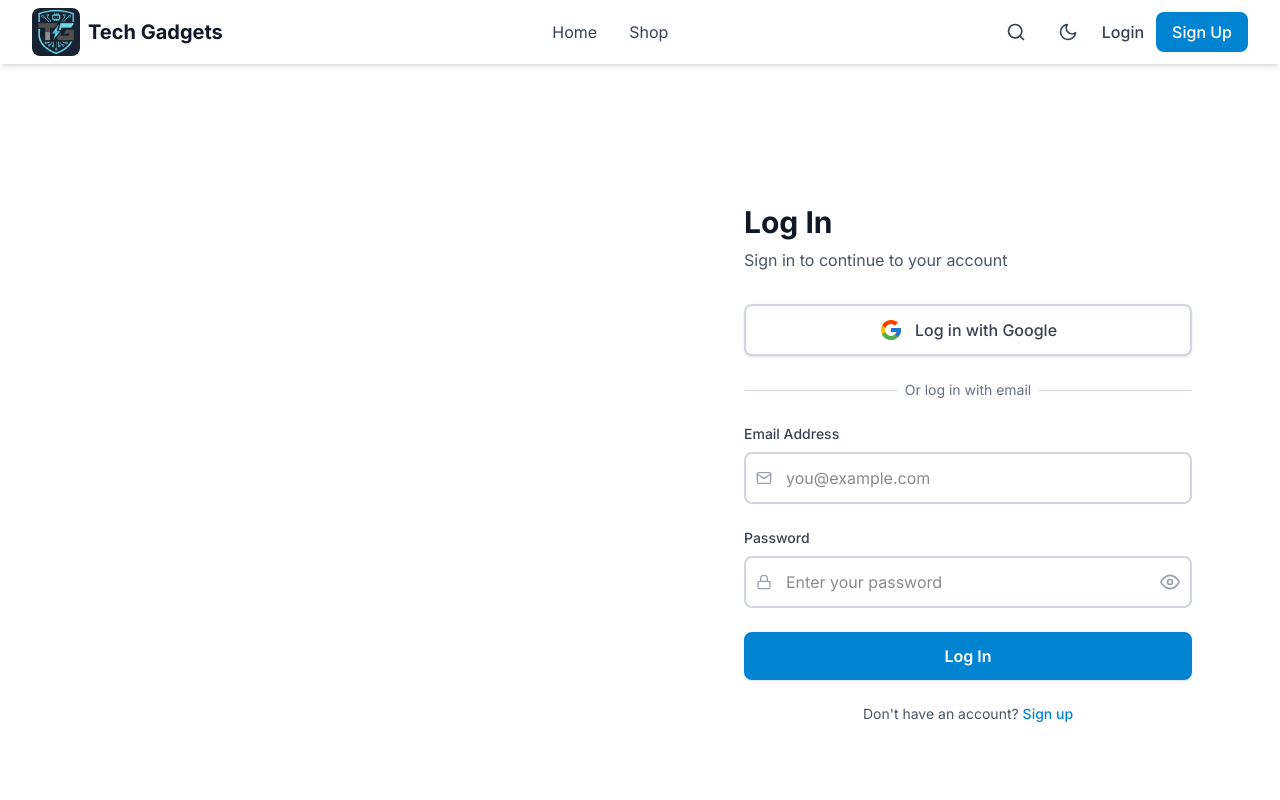
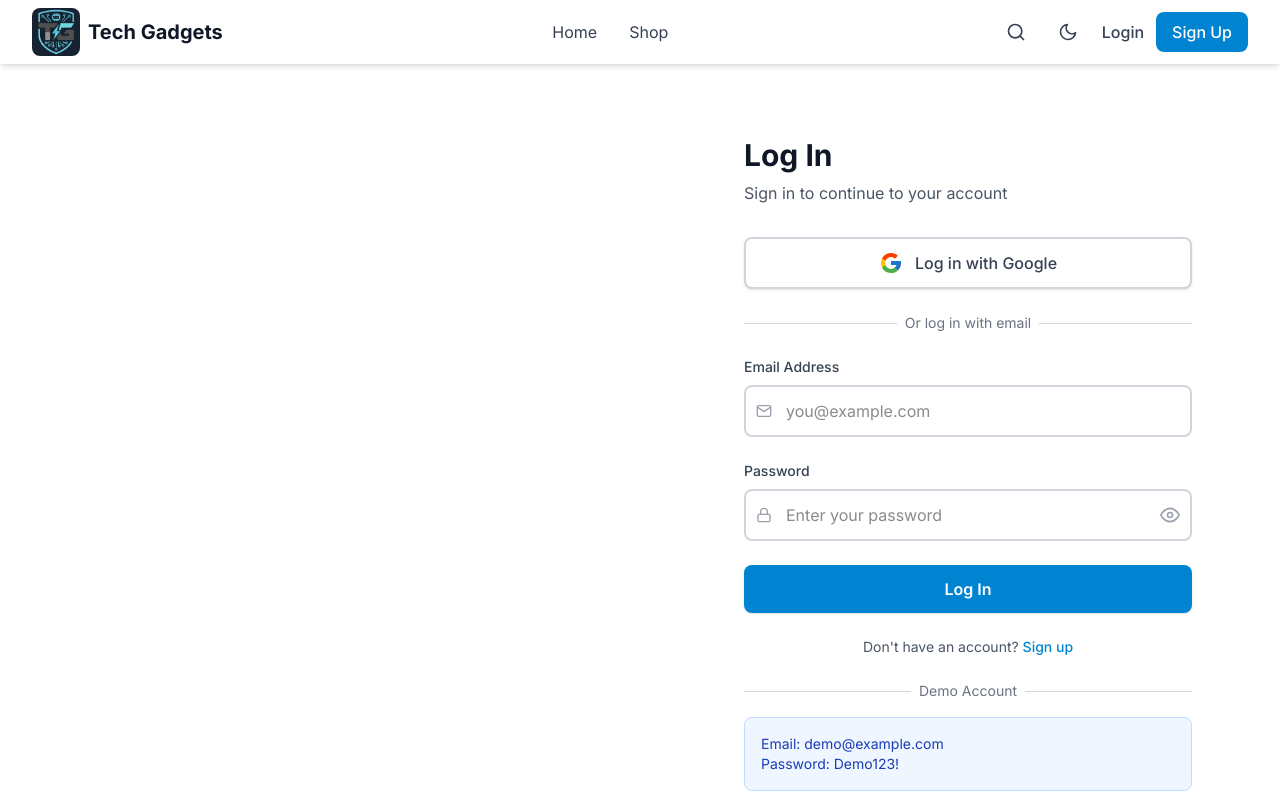
Before and after one commit to woafi/Tech-gadget, a Next.js app: page /login in a window 1280 px wide. Shown: the top 800 px of the page. Built offline with nearby package versions, Linux system fonts and the light colour scheme; no server answers.

Commit message:
feat: add demo account information to login page

```diff
--- a/app/login/page.tsx
+++ b/app/login/page.tsx
@@ -152,8 +152,7 @@ export default function Login() {
                                         defaultValue={state.values.email}
                                         disabled={pending}
                                         autoComplete="email"
-                                        className={`w-full pl-10 pr-4 py-3 border-2 rounded-lg focus:ring-2 focus:outline-none focus:ring-sky-500 focus:border-transparent dark:bg-slate-800 dark:text-white transition-all disabled:opacity-70 ${
-                                            state.fieldErrors.email
+                                        className={`w-full pl-10 pr-4 py-3 border-2 rounded-lg focus:ring-2 focus:outline-none focus:ring-sky-500 focus:border-transparent dark:bg-slate-800 dark:text-white transition-all disabled:opacity-70 ${state.fieldErrors.email
                                             ? "border-red-300 dark:border-red-700"
                                             : "border-gray-300 dark:border-gray-600"
                                             }`}
@@ -187,8 +186,7 @@ export default function Login() {
                                         defaultValue={state.values.password}
                                         disabled={pending}
                                         autoComplete="current-password"
-                                        className={`w-full pl-10 pr-12 py-3 border-2 rounded-lg focus:ring-2 focus:outline-none focus:ring-sky-500 focus:border-transparent dark:bg-slate-800 dark:text-white transition-all disabled:opacity-70 ${
-                                            state.fieldErrors.password
+                                        className={`w-full pl-10 pr-12 py-3 border-2 rounded-lg focus:ring-2 focus:outline-none focus:ring-sky-500 focus:border-transparent dark:bg-slate-800 dark:text-white transition-all disabled:opacity-70 ${state.fieldErrors.password
                                             ? "border-red-300 dark:border-red-700"
                                             : "border-gray-300 dark:border-gray-600"
                                             }`}
@@ -243,6 +241,25 @@ export default function Login() {
                             </Link>
                         </p>
                     </div>
+
+                    <div className="mt-6">
+                        <div className="relative">
+                            <div className="absolute inset-0 flex items-center">
+                                <div className="w-full border-t border-gray-300 dark:border-gray-600"></div>
+                            </div>
+                            <div className="relative flex justify-center text-sm">
+                                <span className="px-2 bg-white dark:bg-slate-900 text-gray-500 dark:text-gray-400">
+                                    Demo Account
+                                </span>
+                            </div>
+                        </div>
+                        <div className="mt-4 p-4 bg-blue-50 dark:bg-blue-900/20 border border-blue-200 dark:border-blue-800 rounded-lg" >
+                            <p className="text-sm text-blue-800 dark:text-blue-200">
+                                <span>Email:</span> demo@example.com<br />
+                                <span>Password:</span> Demo123!
+                            </p>
+                        </div>
+                    </div>
                 </div>
             </section>
         </main>
--- a/app/page.tsx
+++ b/app/page.tsx
@@ -21,7 +21,7 @@ export default async function Home() {
       </section>
 
       {/* Categories Section */}
-      <section className="py-16 bg-white dark:bg-slate-800 px-20">
+      <section className="py-16 bg-white dark:bg-slate-800 sm:px-20 px-5">
         <div className="max-w-7xl mx-auto px-4 sm:px-6 lg:px-8">
           <div className="text-center mb-12">
             <h2 className="text-3xl font-bold text-gray-900 dark:text-white mb-4 transition-all duration-500">
```
Lines whose indentation alone changed are shown as unchanged.
